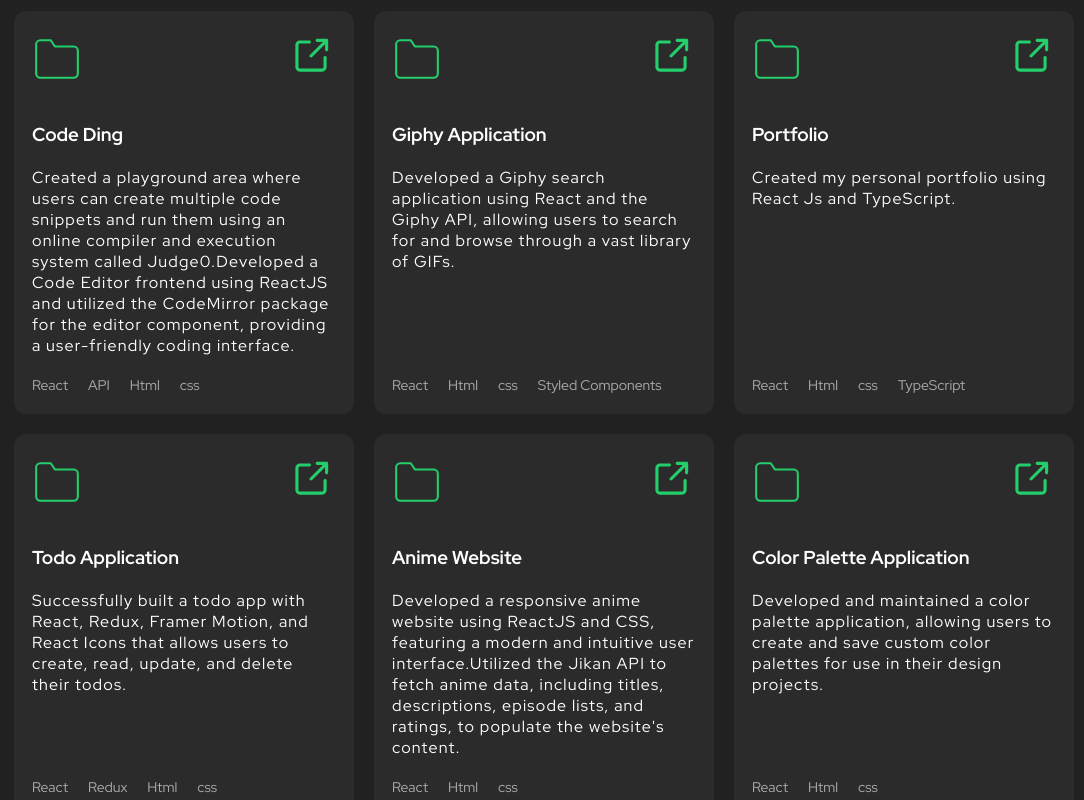
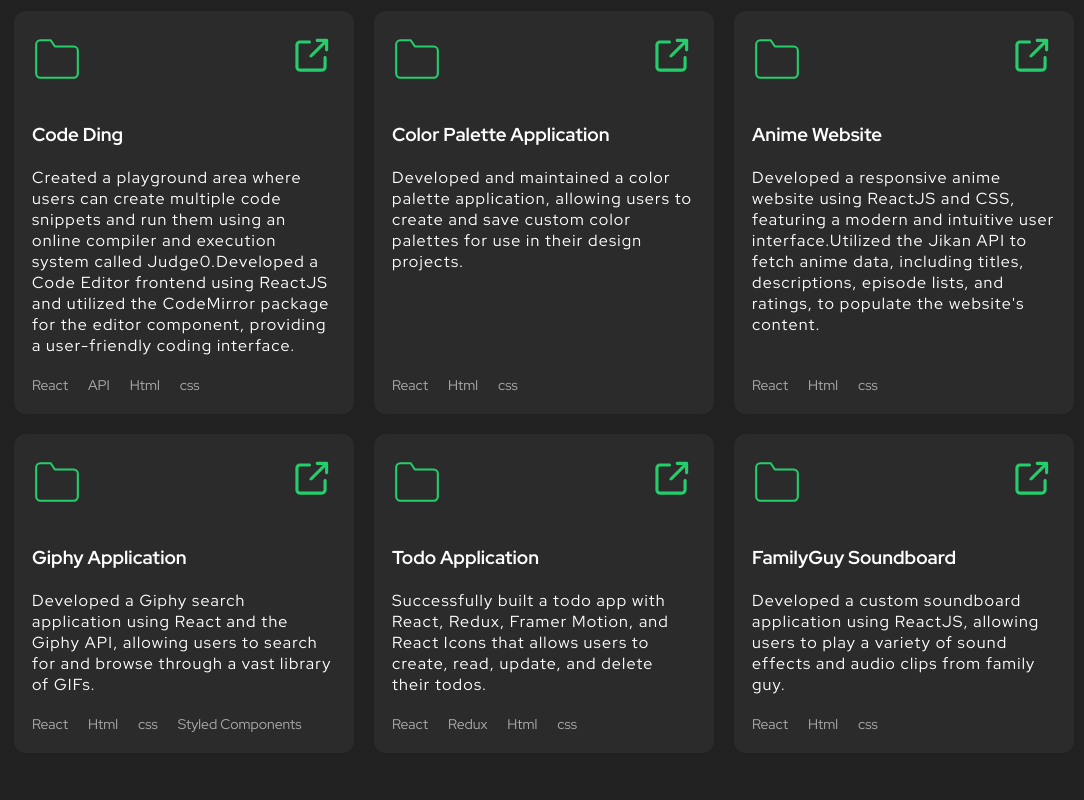
Before and after one commit to samiraghav/portfolio-ts-react, a React (Create React App) app: page / in a window 1280 px wide. Shown: the part 1400-2200 px from the top of the page, without its empty margins (96-1180 px from the left). Built offline with nearby package versions, Linux system fonts and the light colour scheme.

Commit message:
projects

```diff
--- a/src/components/Header/Header.tsx
+++ b/src/components/Header/Header.tsx
@@ -4,7 +4,7 @@
 import { NavHashLink, HashLink } from 'react-router-hash-link'
 import { useState } from 'react'
 
-import CV from '../../assets/SamirAghavResume.pdf'
+import CV from '../../assets/SamirBalasahebAghav.pdf'
 export function Header() {
   const [isActive, setActive] = useState(false)
 
--- a/src/components/Project/Project.tsx
+++ b/src/components/Project/Project.tsx
@@ -8,7 +8,7 @@
 export function Project() {
   return (
     <Container id="project">
-      <h2>M</h2>
+      <h2>My Projects</h2>
       <div className="projects">
 
         <ScrollAnimation animateIn="flipInX">
@@ -76,7 +76,7 @@
               </svg>
               <div className="project-links">
                 <a
-                  href="https://giphyapplication.netlify.app/"
+                  href="https://color-paletteapplication.netlify.app/"
                   target="_blank"
                   rel="noreferrer"
                 >
@@ -85,105 +85,16 @@
               </div>
             </header>
             <div className="body">
-              <h3>Giphy Application</h3>
+              <h3>Color Palette Application</h3>
               <p>
-                Developed a Giphy search application using React and the Giphy
-                API, allowing users to search for and browse through a vast
-                library of GIFs.
+                Developed and maintained a color palette application, allowing
+                users to create and save custom color palettes for use in their
+                design projects.
               </p>
             </div>
             <footer>
               <ul className="tech-list">
                 <li>React</li>
-                <li>Html</li>
-                <li>css</li>
-                <li>Styled Components</li>
-              </ul>
-            </footer>
-          </div>
-        </ScrollAnimation>
-        <ScrollAnimation animateIn="flipInX">
-          <div className="project">
-            <header>
-              <svg
-                width="50"
-                xmlns="http://www.w3.org/2000/svg"
-                role="img"
-                viewBox="0 0 24 24"
-                fill="none"
-                stroke="#23ce6b "
-                stroke-width="1"
-                stroke-linecap="round"
-                stroke-linejoin="round"
-              >
-                <title>Folder</title>
-                <path d="M22 19a2 2 0 0 1-2 2H4a2 2 0 0 1-2-2V5a2 2 0 0 1 2-2h5l2 3h9a2 2 0 0 1 2 2z"></path>
-              </svg>
-              <div className="project-links">
-                <a
-                  href="https://giphyapplication.netlify.app/"
-                  target="_blank"
-                  rel="noreferrer"
-                >
-                  <img src={externalLink} alt="Visit site" />
-                </a>
-              </div>
-            </header>
-            <div className="body">
-              <h3>Portfolio</h3>
-              <p>
-                Created my personal portfolio using React Js and TypeScript.
-              </p>
-            </div>
-            <footer>
-              <ul className="tech-list">
-                <li>React</li>
-                <li>Html</li>
-                <li>css</li>
-                <li>TypeScript</li>
-              </ul>
-            </footer>
-          </div>
-        </ScrollAnimation>
-        <ScrollAnimation animateIn="flipInX">
-          <div className="project">
-            <header>
-              <svg
-                width="50"
-                xmlns="http://www.w3.org/2000/svg"
-                role="img"
-                viewBox="0 0 24 24"
-                fill="none"
-                stroke="#23ce6b "
-                stroke-width="1"
-                stroke-linecap="round"
-                stroke-linejoin="round"
-              >
-                <title>Folder</title>
-                <path d="M22 19a2 2 0 0 1-2 2H4a2 2 0 0 1-2-2V5a2 2 0 0 1 2-2h5l2 3h9a2 2 0 0 1 2 2z"></path>
-              </svg>
-              <div className="project-links">
-                <a
-                  href="https://samiraghav.github.io/todo-crud-app/"
-                  target="_blank"
-                  rel="noreferrer"
-                >
-                  <img src={externalLink} alt="Visit site" />
-                </a>
-              </div>
-            </header>
-            <div className="body">
-              <h3>Todo Application</h3>
-              <p>
-                Successfully built a todo app with React, Redux, Framer Motion,
-                and React Icons that allows users to create, read, update, and
-                delete their todos.
-              </p>
-            </div>
-            <footer>
-              <ul className="tech-list">
-                <li>React</li>
-                <li>Redux</li>
                 <li>Html</li>
                 <li>css</li>
               </ul>
@@ -256,7 +167,7 @@
               </svg>
               <div className="project-links">
                 <a
-                  href="https://color-paletteapplication.netlify.app/"
+                  href="https://giphyapplication.netlify.app/"
                   target="_blank"
                   rel="noreferrer"
                 >
@@ -265,16 +176,63 @@
               </div>
             </header>
             <div className="body">
-              <h3>Color Palette Application</h3>
+              <h3>Giphy Application</h3>
               <p>
-                Developed and maintained a color palette application, allowing
-                users to create and save custom color palettes for use in their
-                design projects.
+                Developed a Giphy search application using React and the Giphy
+                API, allowing users to search for and browse through a vast
+                library of GIFs.
               </p>
             </div>
             <footer>
               <ul className="tech-list">
                 <li>React</li>
+                <li>Html</li>
+                <li>css</li>
+                <li>Styled Components</li>
+              </ul>
+            </footer>
+          </div>
+        </ScrollAnimation>
+
+        <ScrollAnimation animateIn="flipInX">
+          <div className="project">
+            <header>
+              <svg
+                width="50"
+                xmlns="http://www.w3.org/2000/svg"
+                role="img"
+                viewBox="0 0 24 24"
+                fill="none"
+                stroke="#23ce6b "
+                stroke-width="1"
+                stroke-linecap="round"
+                stroke-linejoin="round"
+              >
+                <title>Folder</title>
+                <path d="M22 19a2 2 0 0 1-2 2H4a2 2 0 0 1-2-2V5a2 2 0 0 1 2-2h5l2 3h9a2 2 0 0 1 2 2z"></path>
+              </svg>
+              <div className="project-links">
+                <a
+                  href="https://samiraghav.github.io/todo-crud-app/"
+                  target="_blank"
+                  rel="noreferrer"
+                >
+                  <img src={externalLink} alt="Visit site" />
+                </a>
+              </div>
+            </header>
+            <div className="body">
+              <h3>Todo Application</h3>
+              <p>
+                Successfully built a todo app with React, Redux, Framer Motion,
+                and React Icons that allows users to create, read, update, and
+                delete their todos.
+              </p>
+            </div>
+            <footer>
+              <ul className="tech-list">
+                <li>React</li>
+                <li>Redux</li>
                 <li>Html</li>
                 <li>css</li>
               </ul>
@@ -327,101 +285,6 @@
           </div>
         </ScrollAnimation>
 
-        {/* <ScrollAnimation animateIn="flipInX">
-          <div className="project">
-            <header>
-              <svg width="50" xmlns="http://www.w3.org/2000/svg" role="img" viewBox="0 0 24 24" fill="none" stroke="#23ce6b " stroke-width="1" stroke-linecap="round" stroke-linejoin="round" ><title>Folder</title><path d="M22 19a2 2 0 0 1-2 2H4a2 2 0 0 1-2-2V5a2 2 0 0 1 2-2h5l2 3h9a2 2 0 0 1 2 2z"></path></svg>
-              <div className="project-links">
-                <a href="https://www.smartcornersproperties.com/" target="_blank" rel="noreferrer">
-                  <img src={externalLink} alt="Visit site" />
-                </a>
-              </div>
-            </header>
-            <div className="body">
-              <h3>SmartCorners - Real Estate Properties Site</h3>
-              <p>
-              This real estate site displays land properties and helps buyers and sellers. Buyers can see lots of pictures, videos, and details about properties before visiting in person. It makes it easier for buyers to find what they want and helps sellers get more attention.
-              </p>
-            </div>
-            <footer>
-              <ul className="tech-list">
-                <li>Wordpress</li>
-              </ul>
-            </footer>
-          </div>
-        </ScrollAnimation> */}
-        {/*
-        <ScrollAnimation animateIn="flipInX">
-          <div className="project">
-            <header>
-              <svg width="50" xmlns="http://www.w3.org/2000/svg" role="img" viewBox="0 0 24 24" fill="none" stroke="#23ce6b " stroke-width="1" stroke-linecap="round" stroke-linejoin="round" ><title>Folder</title><path d="M22 19a2 2 0 0 1-2 2H4a2 2 0 0 1-2-2V5a2 2 0 0 1 2-2h5l2 3h9a2 2 0 0 1 2 2z"></path></svg>
-              <div className="project-links">
-                <a href="https://drrohitdamor.com" target="_blank" rel="noreferrer">
-                  <img src={externalLink} alt="Visit site" />
-                </a>
-              </div>
-            </header>
-            <div className="body">
-              <h3>Dr.Rohit Damor - Online Appointment Booking Site</h3>
-              <p>
-              This website allows people to easily book appointments with you online. It takes just a minute to schedule a meeting. This kind of site is helpful for booking appointments and not missing any potential clients. You should try this website to see how convenient and efficient it is.
-              </p>
-            </div>
-            <footer>
-              <ul className="tech-list">
-                <li>Wordpress</li>
-              </ul>
-            </footer>
-          </div>
-        </ScrollAnimation>
-
-        <ScrollAnimation animateIn="flipInX">
-          <div className="project">
-            <header>
-              <svg width="50" xmlns="http://www.w3.org/2000/svg" role="img" viewBox="0 0 24 24" fill="none" stroke="#23ce6b " stroke-width="1" stroke-linecap="round" stroke-linejoin="round" ><title>Folder</title><path d="M22 19a2 2 0 0 1-2 2H4a2 2 0 0 1-2-2V5a2 2 0 0 1 2-2h5l2 3h9a2 2 0 0 1 2 2z"></path></svg>
-              <div className="project-links">
-                <a href="https://mitulindustries.com/" target="_blank" rel="noreferrer">
-                  <img src={externalLink} alt="Visit site" />
-                </a>
-              </div>
-            </header>
-            <div className="body">
-              <h3>Mitul Industries - Manufacturing Industries Site</h3>
-              <p>
-              This manufacturing industry website shows off products and helps the business get more customers and information online. Making products is important but making money from them is the goal. This site can help the business make more profit.
-              </p>
-            </div>
-            <footer>
-              <ul className="tech-list">
-                <li>Wordpress</li>
-              </ul>
-            </footer>
-          </div>
-        </ScrollAnimation>
-
-        <ScrollAnimation animateIn="flipInX">
-          <div className="project">
-            <header>
-              <svg width="50" xmlns="http://www.w3.org/2000/svg" role="img" viewBox="0 0 24 24" fill="none" stroke="#23ce6b " stroke-width="1" stroke-linecap="round" stroke-linejoin="round" ><title>Folder</title><path d="M22 19a2 2 0 0 1-2 2H4a2 2 0 0 1-2-2V5a2 2 0 0 1 2-2h5l2 3h9a2 2 0 0 1 2 2z"></path></svg>
-              <div className="project-links">
-                <a href="https://mayatmaj.com/" target="_blank" rel="noreferrer">
-                  <img src={externalLink} alt="Visit site" />
-                </a>
-              </div>
-            </header>
-            <div className="body">
-              <h3>Mayatmaj - Film Production Site</h3>
-              <p>
-              This agency website promotes post production, virtual production, and video marketing services. It shows previous client work and reviews to get more business. If you need help with production, this website can give you information and connect you with the right people.
-              </p>
-            </div>
-            <footer>
-              <ul className="tech-list">
-                <li>Wordpress</li>
-              </ul>
-            </footer>
-          </div>
-        </ScrollAnimation> */}
       </div>
     </Container>
   );
```
Also changed, not shown: 1 other file (tests, documents, lock files or other folders).
